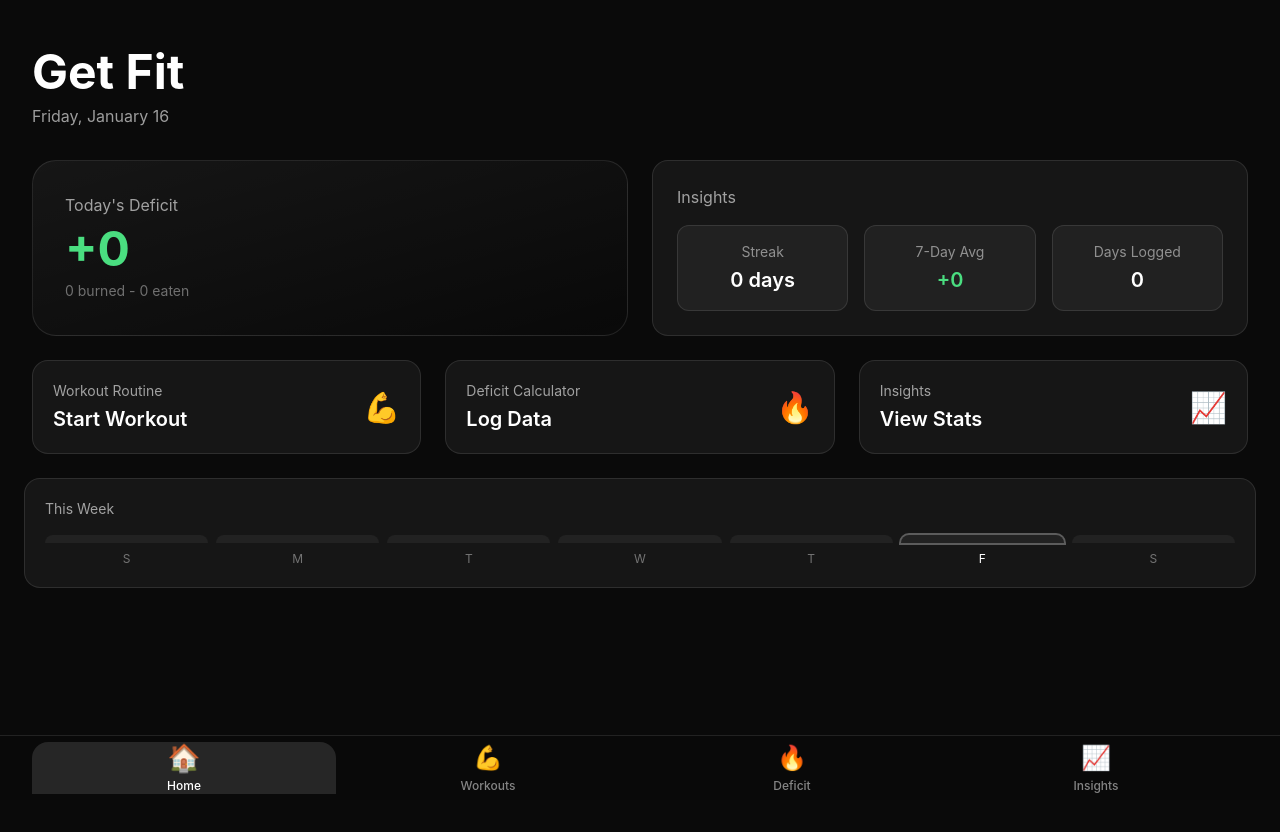
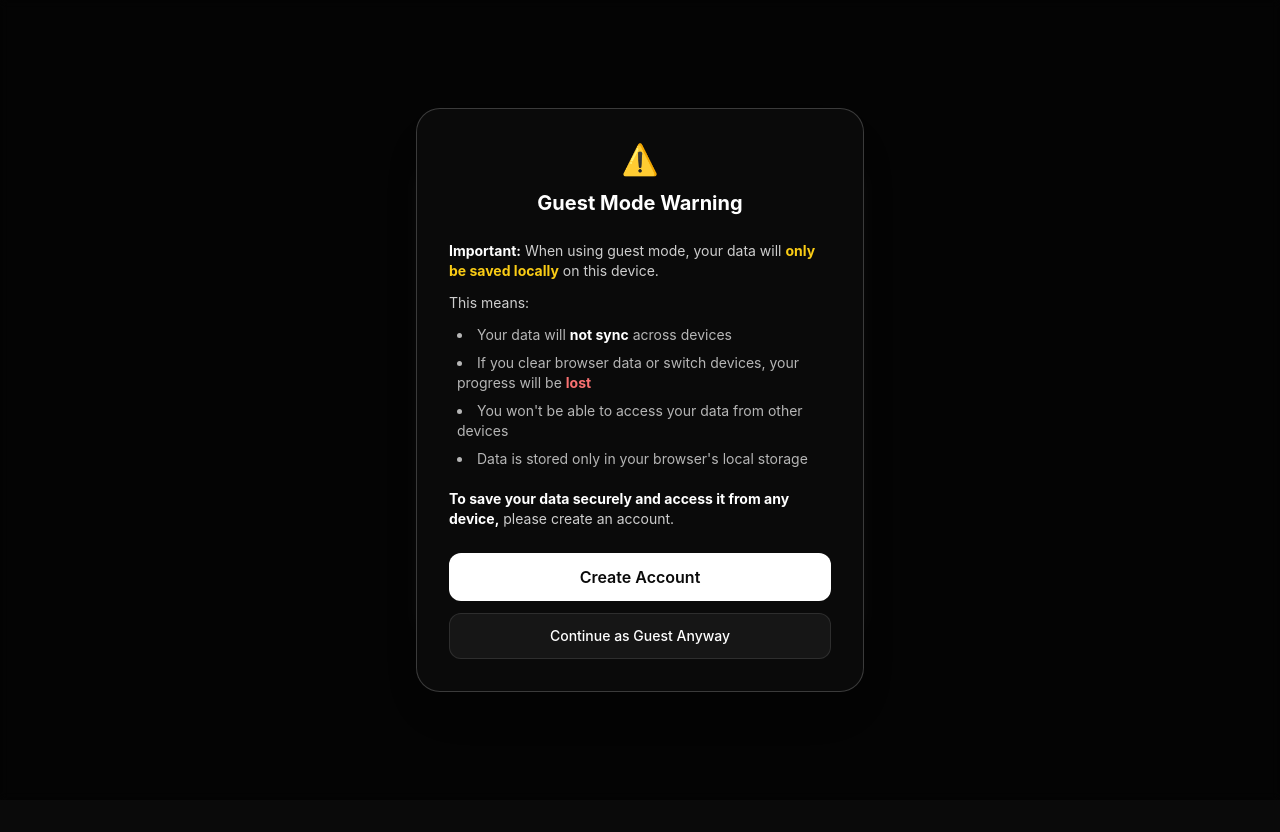
Before and after one commit to 404twillCODE/Get-Fit, a Next.js app: page / in a window 1280 px wide. Both pictures are taken after a click on the button "Continue as Guest". Shown: the top 832 px of the page. After the commit the page ends 800 px from the top, so only its background shows below. Built offline with nearby package versions, Linux system fonts and the light colour scheme; no server answers.

Commit message:
Add guest mode warning modal explaining data limitations and account creation link

```diff
--- a/components/AuthScreen.tsx
+++ b/components/AuthScreen.tsx
@@ -15,6 +15,7 @@ const AuthScreen = () => {
   const [otpSent, setOtpSent] = useState(false);
   const [status, setStatus] = useState("");
   const [isLoading, setIsLoading] = useState(false);
+  const [showGuestWarning, setShowGuestWarning] = useState(false);
 
   const handleSubmit = async () => {
     setStatus("");
@@ -267,13 +268,69 @@ const AuthScreen = () => {
 
         <div className="mt-4 text-center">
           <button
-            onClick={continueAsGuest}
+            onClick={() => setShowGuestWarning(true)}
             className="text-sm text-white/70 hover:text-white"
           >
             Continue as Guest
           </button>
         </div>
       </motion.div>
+
+      {/* Guest Warning Modal */}
+      {showGuestWarning && (
+        <div className="fixed inset-0 z-50 flex items-center justify-center p-4 bg-black/60 backdrop-blur-sm">
+          <motion.div
+            initial={{ opacity: 0, scale: 0.9, y: 20 }}
+            animate={{ opacity: 1, scale: 1, y: 0 }}
+            className="bg-[#0a0a0a] rounded-3xl p-6 lg:p-8 border border-white/20 max-w-md w-full shadow-2xl"
+          >
+            <div className="text-center mb-6">
+              <div className="text-3xl mb-3">⚠️</div>
+              <h3 className="text-xl font-bold mb-2">Guest Mode Warning</h3>
+            </div>
+
+            <div className="space-y-3 mb-6 text-sm text-white/80">
+              <p>
+                <strong className="text-white">Important:</strong> When using guest mode, your data will <strong className="text-yellow-400">only be saved locally</strong> on this device.
+              </p>
+              <p>
+                This means:
+              </p>
+              <ul className="list-disc list-inside space-y-2 text-white/70 ml-2">
+                <li>Your data will <strong className="text-white">not sync</strong> across devices</li>
+                <li>If you clear browser data or switch devices, your progress will be <strong className="text-red-400">lost</strong></li>
+                <li>You won't be able to access your data from other devices</li>
+                <li>Data is stored only in your browser's local storage</li>
+              </ul>
+              <p className="pt-2">
+                <strong className="text-white">To save your data securely and access it from any device,</strong> please create an account.
+              </p>
+            </div>
+
+            <div className="space-y-3">
+              <button
+                onClick={() => {
+                  setShowGuestWarning(false);
+                  setMode("signup");
+                  setStatus("");
+                }}
+                className="w-full py-3 bg-white text-[#0a0a0a] rounded-xl font-semibold hover:bg-white/90 transition-colors"
+              >
+                Create Account
+              </button>
+              <button
+                onClick={() => {
+                  setShowGuestWarning(false);
+                  continueAsGuest();
+                }}
+                className="w-full py-3 bg-white/5 border border-white/10 rounded-xl font-medium hover:bg-white/10 transition-colors text-sm"
+              >
+                Continue as Guest Anyway
+              </button>
+            </div>
+          </motion.div>
+        </div>
+      )}
     </div>
   );
 };
```
